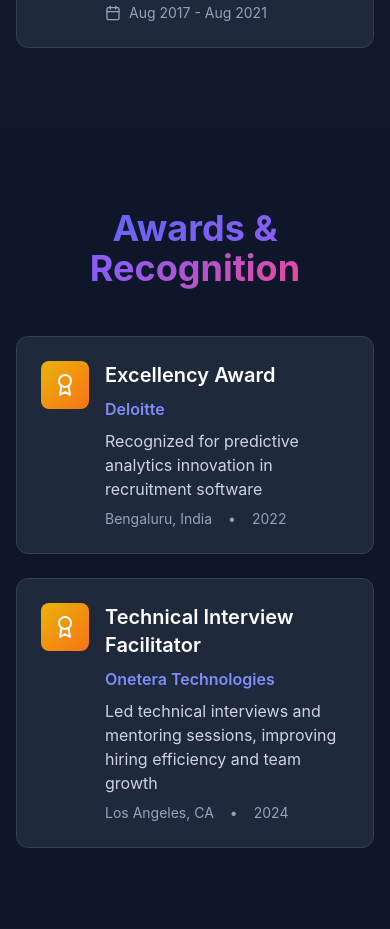
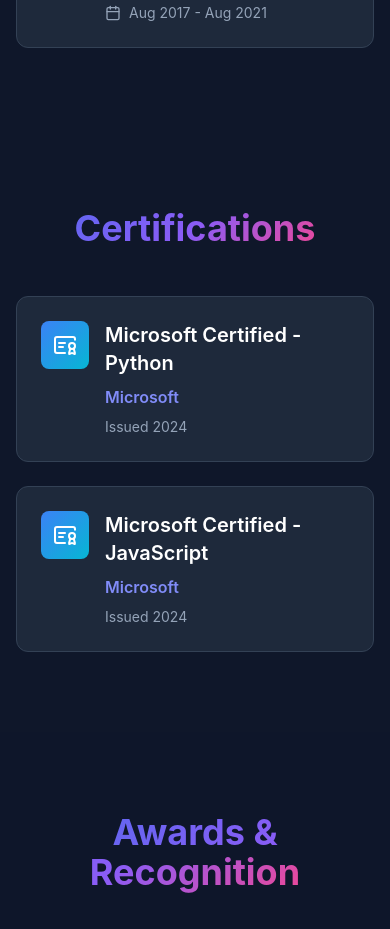
Before and after one commit to haripriyarao26/portfolio, a Next.js app: page / in a window 390 px wide. Shown: the part 4940-5869 px from the top of the page. Built offline with nearby package versions, Linux system fonts and the light colour scheme.

Commit message:
add Certifications

```diff
--- a/app/page.tsx
+++ b/app/page.tsx
@@ -7,6 +7,7 @@
 import Skills from '@/components/Skills';
 // import Projects from '@/components/Projects';
 import Education from '@/components/Education';
+import Certifications from '@/components/Certifications';
 import Awards from '@/components/Awards';
 import Contact from '@/components/Contact';
 
@@ -20,6 +21,7 @@
       <Skills />
       {/* <Projects /> */}
       <Education />
+      <Certifications />
       <Awards />
       <Contact />
 
--- /dev/null
+++ b/components/Certifications.tsx
@@ -0,0 +1,44 @@
+'use client';
+
+import { resumeData } from '@/data/resume';
+import { Certificate } from 'lucide-react';
+
+export default function Certifications() {
+  return (
+    <section id="certifications" className="py-20 px-4">
+      <div className="max-w-6xl mx-auto">
+        <h2 className="text-4xl font-bold mb-12 text-center">
+          <span className="gradient-text">Certifications</span>
+        </h2>
+
+        <div className="grid grid-cols-1 md:grid-cols-2 gap-6">
+          {resumeData.certifications.map((cert, index) => (
+            <div
+              key={index}
+              className="bg-slate-800 rounded-xl p-6 card-hover border border-slate-700"
+            >
+              <div className="flex items-start gap-4">
+                <div className="bg-gradient-to-br from-blue-500 to-cyan-500 p-3 rounded-lg">
+                  <Certificate className="text-white" size={24} />
+                </div>
+                <div className="flex-1">
+                  <h3 className="text-xl font-semibold text-white mb-2">{cert.title}</h3>
+                  <p className="text-indigo-400 font-semibold mb-2">{cert.issuer}</p>
+                  <div className="flex items-center gap-4 text-sm text-slate-400">
+                    <span>Issued {cert.issueDate}</span>
+                    {cert.credentialId && (
+                      <>
+                        <span>•</span>
+                        <span>ID: {cert.credentialId}</span>
+                      </>
+                    )}
+                  </div>
+                </div>
+              </div>
+            </div>
+          ))}
+        </div>
+      </div>
+    </section>
+  );
+}
--- a/components/Navigation.tsx
+++ b/components/Navigation.tsx
@@ -10,6 +10,7 @@
   { name: 'Skills', href: '#skills' },
   // { name: 'Projects', href: '#projects' },
   { name: 'Education', href: '#education' },
+  { name: 'Certifications', href: '#certifications' },
   { name: 'Awards', href: '#awards' },
   { name: 'Contact', href: '#contact' },
 ];
--- a/data/resume.ts
+++ b/data/resume.ts
@@ -7,6 +7,14 @@
   skills: Skills;
   experience: Experience[];
   honors: Honor[];
+  certifications: Certification[];
+}
+
+export interface Certification {
+  title: string;
+  issuer: string;
+  issueDate: string;
+  credentialId?: string;
 }
 
 export interface Education {
@@ -134,5 +142,17 @@
       year: "2024",
       description: "Led technical interviews and mentoring sessions, improving hiring efficiency and team growth"
     }
+  ],
+  certifications: [
+    {
+      title: "Microsoft Certified - Python",
+      issuer: "Microsoft",
+      issueDate: "2024"
+    },
+    {
+      title: "Microsoft Certified - JavaScript",
+      issuer: "Microsoft",
+      issueDate: "2024"
+    }
   ]
 };
```
